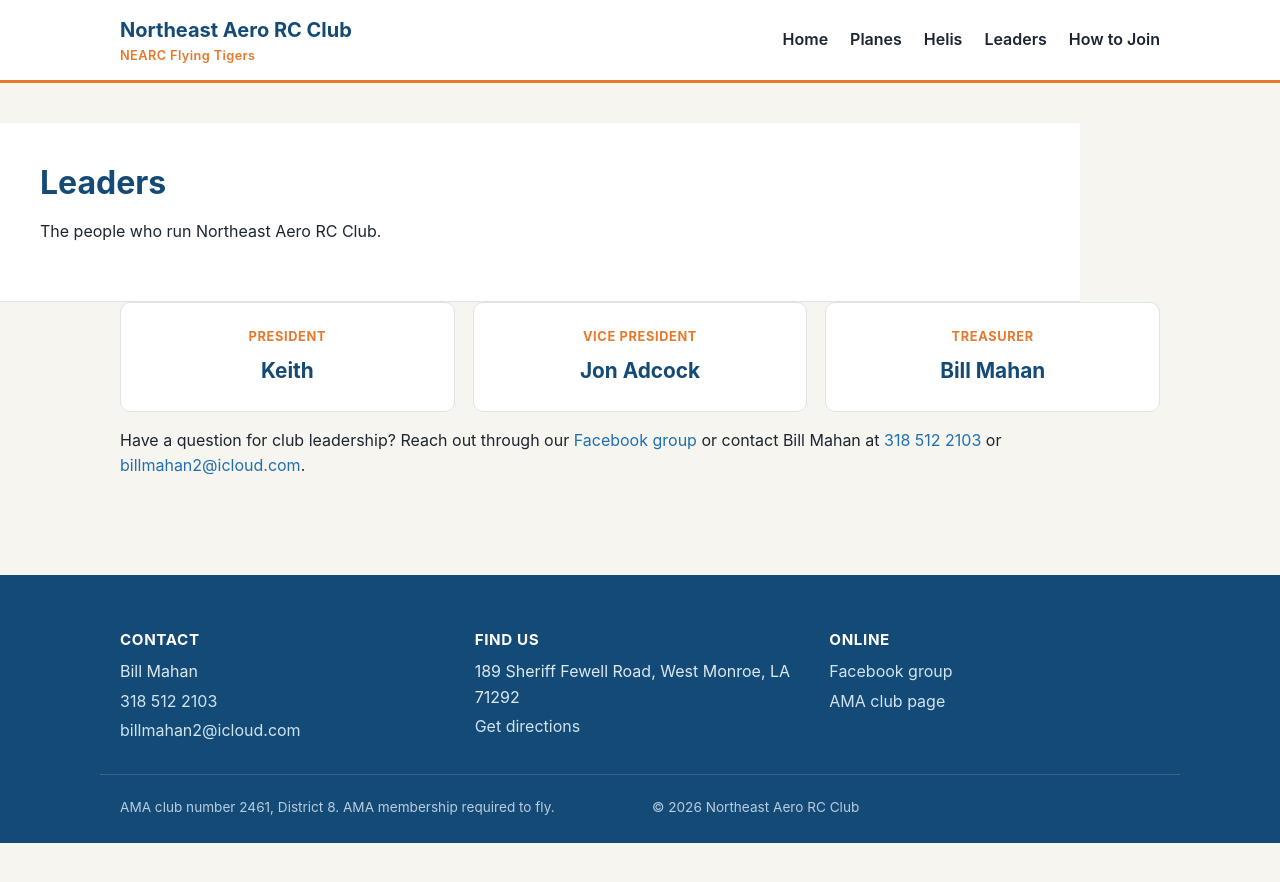
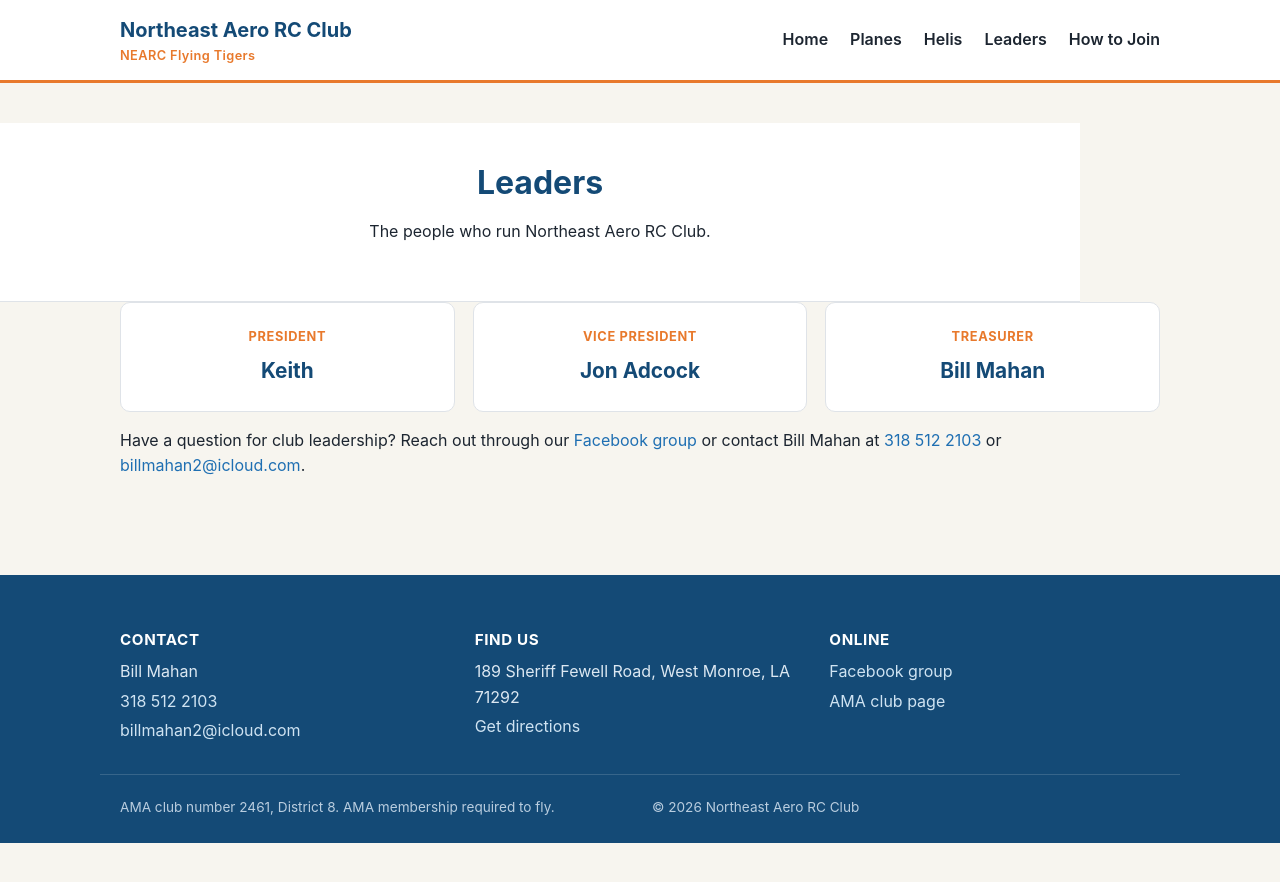
Before and after one commit to TheAssembler1/nearcflyingrc, a Jekyll site: the page built from leaders.md, in a window 1280 px wide. Shown: the top 882 px of the page. Built offline with Jekyll 4.4.1, drawn with Linux system fonts in a browser that asks for light colours.

Commit message:
Center title bars and cache bust the stylesheet
Center the hero banner and page header content instead of left
aligning it, and add a build time query string to the stylesheet
link so browsers pick up CSS changes right after a deploy instead
of serving a stale cached copy.

Co-Authored-By: Claude Sonnet 5 <noreply@anthropic.com>
Claude-Session: https://claude.ai/code/session_01SuhJJkgqzW1s1tP2Ykwpbw

```diff
--- a/_layouts/default.html
+++ b/_layouts/default.html
@@ -4,7 +4,7 @@
   <meta charset="utf-8">
   <meta name="viewport" content="width=device-width, initial-scale=1">
   <link rel="icon" href="data:,">
-  <link rel="stylesheet" href="{{ '/assets/css/style.css' | relative_url }}">
+  <link rel="stylesheet" href="{{ '/assets/css/style.css' | relative_url }}?v={{ site.time | date: '%s' }}">
   {% seo %}
 </head>
 <body>
--- a/assets/css/style.css
+++ b/assets/css/style.css
@@ -180,6 +180,10 @@ h1, h2, h3 {
   overflow: hidden;
 }
 
+.hero .wrap {
+  text-align: center;
+}
+
 .hero h1 {
   color: #fff;
   font-size: 2.2rem;
@@ -189,12 +193,15 @@ h1, h2, h3 {
 .hero p {
   font-size: 1.15rem;
   max-width: 640px;
+  margin-left: auto;
+  margin-right: auto;
   color: #eaf3fb;
 }
 
 .button-row {
   margin-top: 22px;
   display: flex;
+  justify-content: center;
   gap: 14px;
   flex-wrap: wrap;
 }
@@ -251,15 +258,22 @@ section {
   padding: 40px 20px;
   background: #fff;
   border-bottom: 1px solid var(--line);
-  text-align: left;
+  text-align: center;
 }
 
 .page-header h1 {
   margin: 0 0 8px;
+  justify-content: center;
 }
 
 .page-header .wrap {
   max-width: 1080px;
+}
+
+.page-header p {
+  max-width: 640px;
+  margin-left: auto;
+  margin-right: auto;
 }
 
 /* Fact cards */
```
